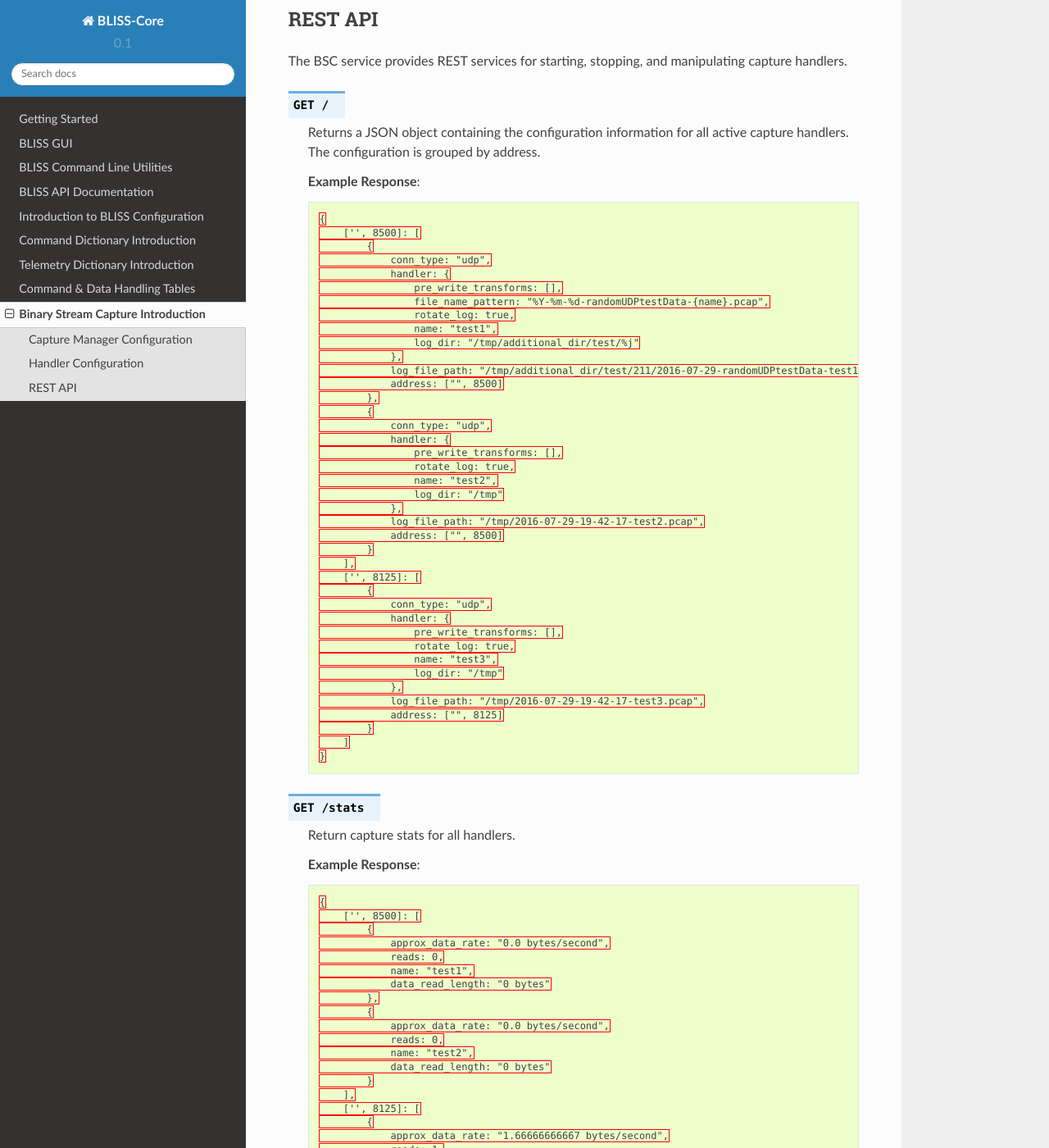
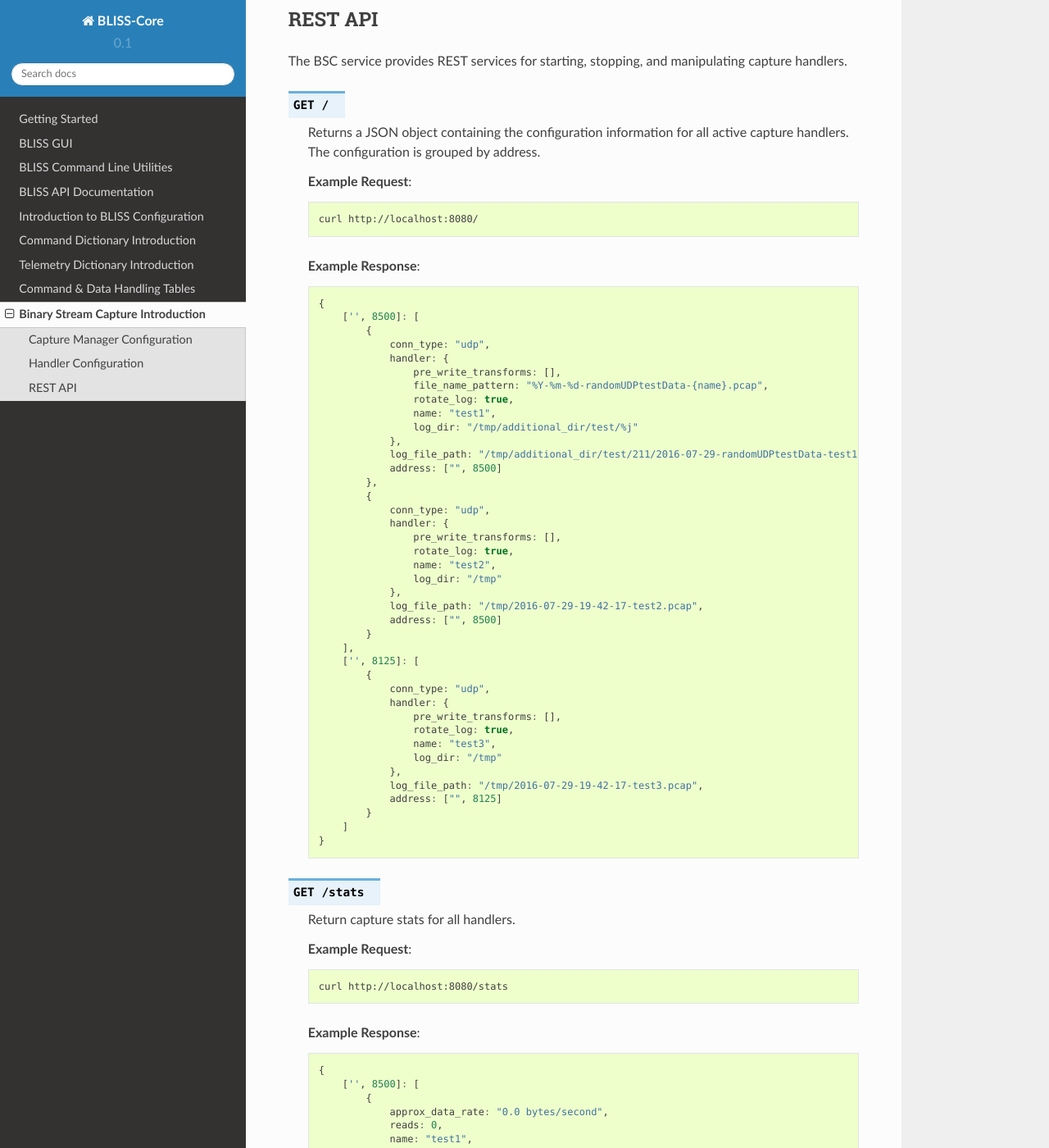
Before and after one commit to NASA-AMMOS/AIT-Core, a Sphinx documentation site: the page built from doc/source/bsc_intro.rst, in a window 1280 px wide and 1400 px high, scrolled down 2682 px. Shown: the whole window at 82% size. Built offline with Sphinx 7.4.7 and the Read the Docs theme 2.0.0, drawn with Linux system fonts in a browser that asks for light colours; some of the changed text lies outside the part shown.

Commit message:
Add Example requests for BSC endpoints and cleanup highlighting

```diff
--- a/doc/source/bsc_intro.rst
+++ b/doc/source/bsc_intro.rst
@@ -94,9 +94,15 @@
 
    Returns a JSON object containing the configuration information for all active capture handlers. The configuration is grouped by address.
 
+   **Example Request**:
+
+   .. code-block:: bash
+
+      curl http://localhost:8080/
+
    **Example Response**:
 
-   .. code-block:: http
+   .. code-block:: javascript
 
       {
           ['', 8500]: [
@@ -143,9 +149,15 @@
 
    Return capture stats for all handlers.
 
+   **Example Request**:
+
+   .. code-block:: bash
+
+      curl http://localhost:8080/stats
+
    **Example Response**:
 
-   .. code-block:: http
+   .. code-block:: javascript
 
       {
           ['', 8500]: [
@@ -192,7 +204,7 @@
 
    **Example Post Data**:
 
-   .. code-block:: http
+   .. code-block:: javascript
 
       {
          'loc': '',
@@ -200,9 +212,21 @@
          'conn_type': 'udp'
       }
 
+   **Example Request**:
+
+   .. code-block:: bash
+
+      curl --form "port=8125" --form "conn_type=udp" http://localhost:8080/mytesthandler/start
+
 .. http:delete:: /<name>/stop
 
    Stop all handlers that match a given *name*.
+
+   **Example Request**:
+
+   .. code-block:: bash
+
+      curl -X DELETE http://localhost:8080/mytesthandler/stop
 
    .. warning::
 
@@ -212,9 +236,15 @@
 
    Returns a configuration dictionary for handlers with a given *name*.
 
+   **Example Request**:
+
+   .. code-block:: bash
+
+      curl http://localhost:8080/mytesthandler/config
+
    **Example Response**:
 
-   .. code-block:: http
+   .. code-block:: javascript
 
       [
           {
@@ -239,6 +269,12 @@
 
    Trigger log rotation for a given handler name.
 
+   **Example Request**:
+
+   .. code-block:: bash
+
+      curl -X POST http://localhost:8080/mytesthandler/rotate
+
    .. warning::
 
       Note that if the file name pattern provided isn't sufficient for a rotation to occur with a new unique file name you will not see a log rotation . Be sure to timestamp your files in such a way to ensure that this isn't the case! The default file name pattern includes year, month, day, hours, minutes, and seconds to make sure this works as expected.
```
Also changed, not shown: other parts of doc/source/bsc_intro.rst (+1 -1 lines).
